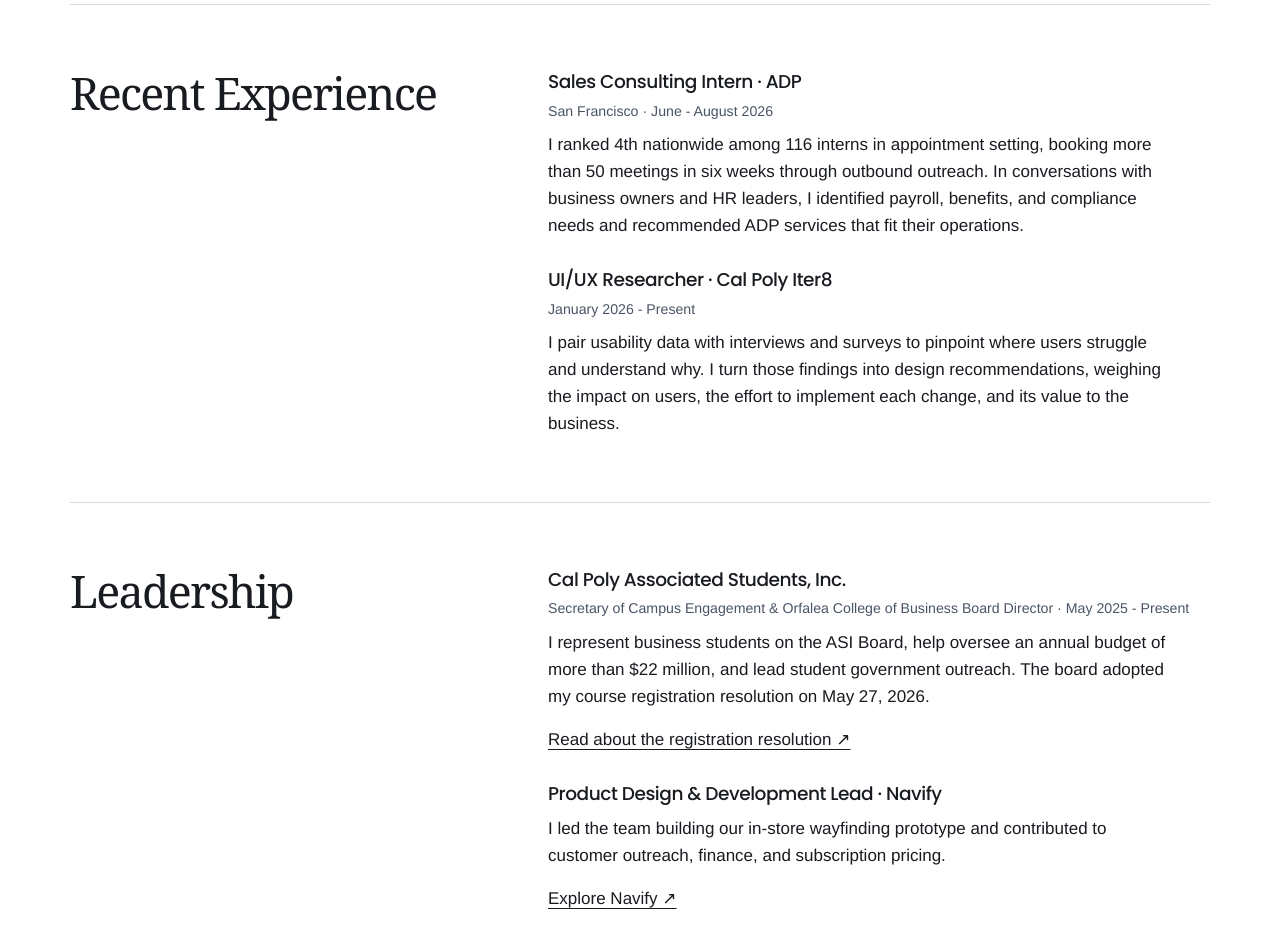
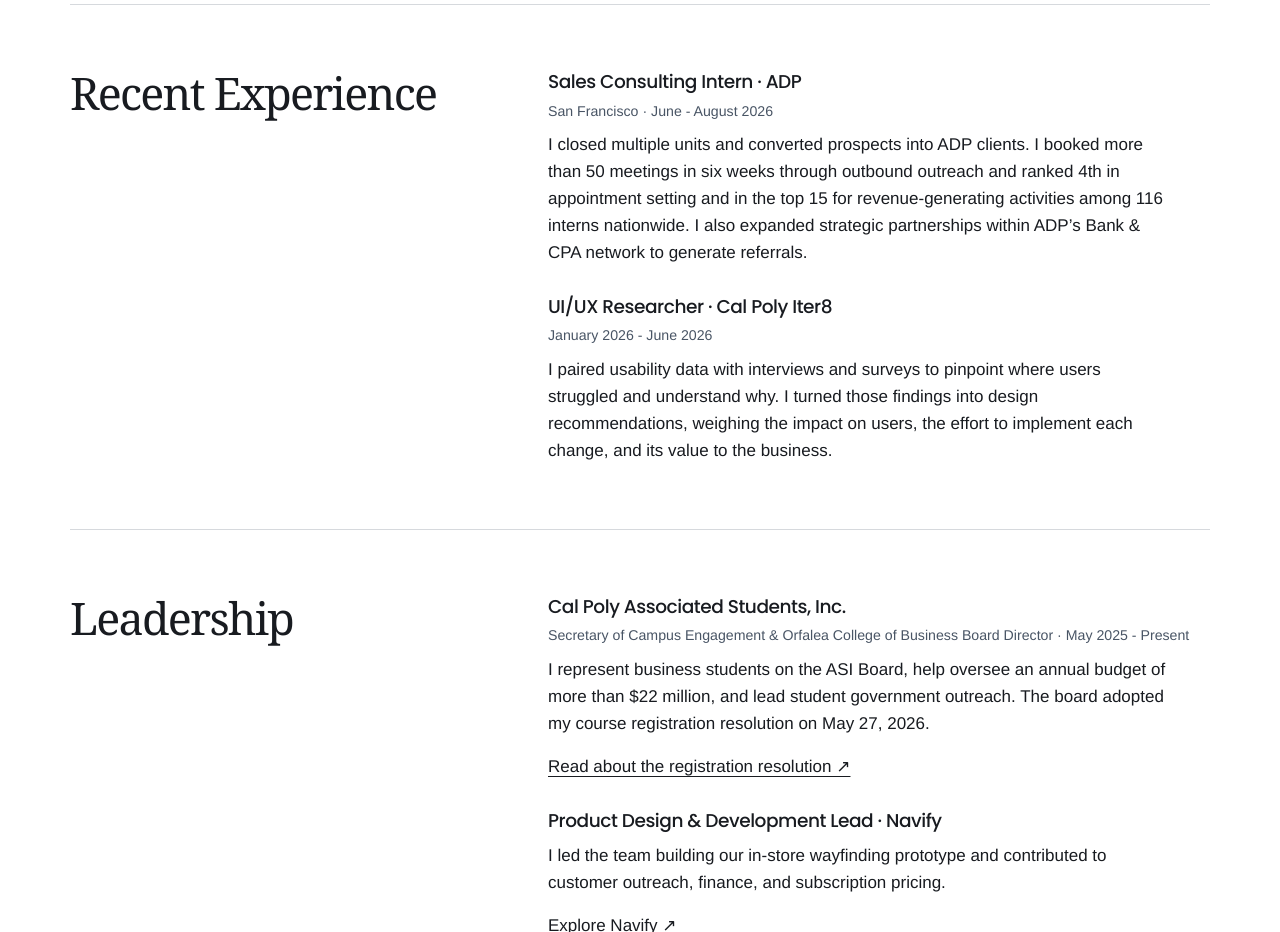
Before and after one commit to rileymarino/rileymarino.github.io, a plain HTML site: page about.html in a window 1280 px wide. Shown: the part 1360-2292 px from the top of the page. Drawn offline with Linux system fonts and the light colour scheme.

Commit message:
Highlight ADP sales results and update Iter8 research tenure

```diff
--- a/about.html
+++ b/about.html
@@ -14,8 +14,8 @@
 <a href="https://www.linkedin.com/in/rileymarino" aria-label="Riley on LinkedIn">in</a><a href="assets/resume.pdf" aria-label="View Riley’s CV">CV</a></div></div>
 </section>
 <section><h2>Education</h2><div><h3>California Polytechnic State University, San Luis Obispo</h3><p>B.S. in Business Administration · Expected May 2027</p><p>Orfalea College of Business. Double concentration in Quantitative Analysis and Information Systems &amp; Analytics, with a minor in Statistics. GPA: 3.852.</p></div></section>
-<section><h2>Recent Experience</h2><div><h3>Sales Consulting Intern · ADP</h3><small>San Francisco · June - August 2026</small><p>I ranked 4th nationwide among 116 interns in appointment setting, booking more than 50 meetings in six weeks through outbound outreach. In conversations with business owners and HR leaders, I identified payroll, benefits, and compliance needs and recommended ADP services that fit their operations.</p>
-<h3>UI/UX Researcher · Cal Poly Iter8</h3><small>January 2026 - Present</small><p>I pair usability data with interviews and surveys to pinpoint where users struggle and understand why. I turn those findings into design recommendations, weighing the impact on users, the effort to implement each change, and its value to the business.</p></div></section>
+<section><h2>Recent Experience</h2><div><h3>Sales Consulting Intern · ADP</h3><small>San Francisco · June - August 2026</small><p>I closed multiple units and converted prospects into ADP clients. I booked more than 50 meetings in six weeks through outbound outreach and ranked 4th in appointment setting and in the top 15 for revenue-generating activities among 116 interns nationwide. I also expanded strategic partnerships within ADP’s Bank &amp; CPA network to generate referrals.</p>
+<h3>UI/UX Researcher · Cal Poly Iter8</h3><small>January 2026 - June 2026</small><p>I paired usability data with interviews and surveys to pinpoint where users struggled and understand why. I turned those findings into design recommendations, weighing the impact on users, the effort to implement each change, and its value to the business.</p></div></section>
 <section><h2>Leadership</h2><div><h3>Cal Poly Associated Students, Inc.</h3><small>Secretary of Campus Engagement &amp; Orfalea College of Business Board Director · May 2025 - Present</small><p>I represent business students on the ASI Board, help oversee an annual budget of more than $22 million, and lead student government outreach. The board adopted my course registration resolution on May 27, 2026.</p><a href="registration.html">Read about the registration resolution ↗</a>
 <h3>Product Design &amp; Development Lead · Navify</h3><p>I led the team building our in-store wayfinding prototype and contributed to customer outreach, finance, and subscription pricing.</p><a href="navify.html">Explore Navify ↗</a>
 <h3>VP of Events · Cal Poly Iter8</h3><p>I teach Figma and UX tools to more than 50 students each week.</p></div></section>
```
